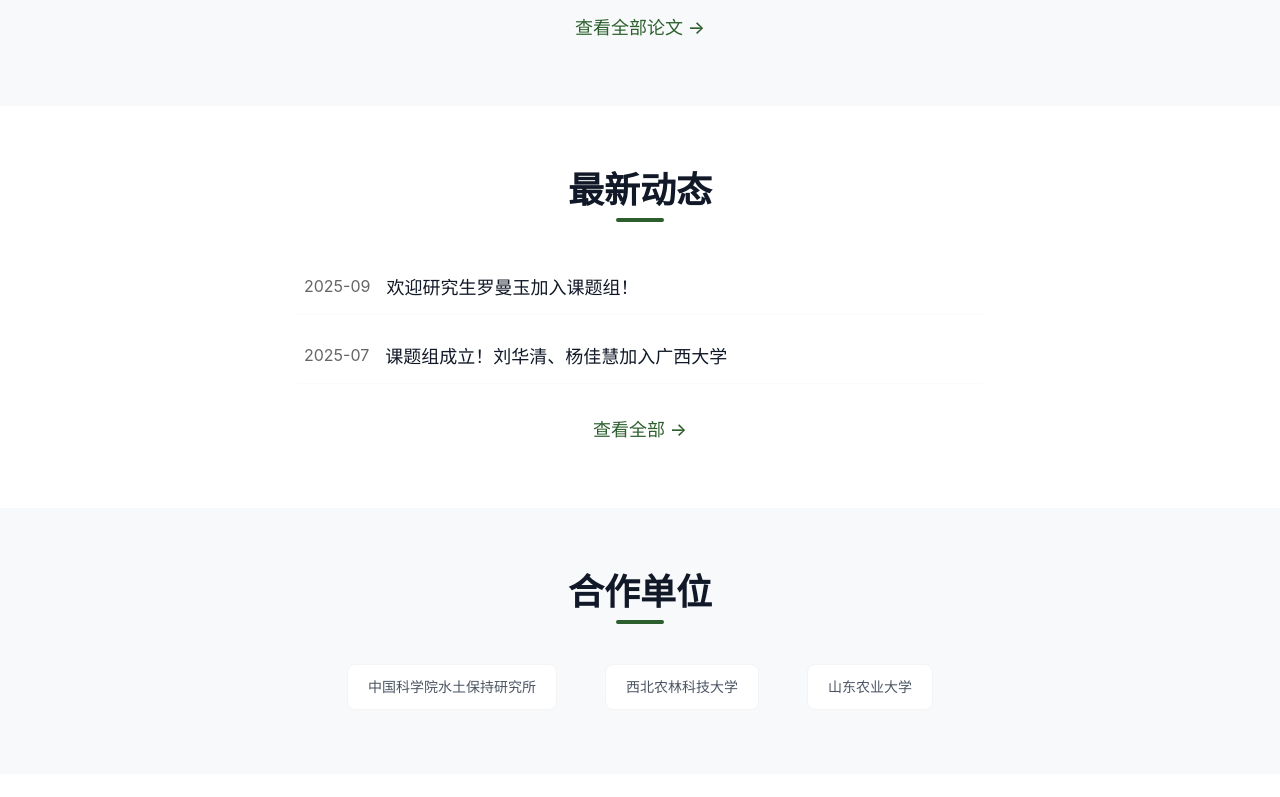
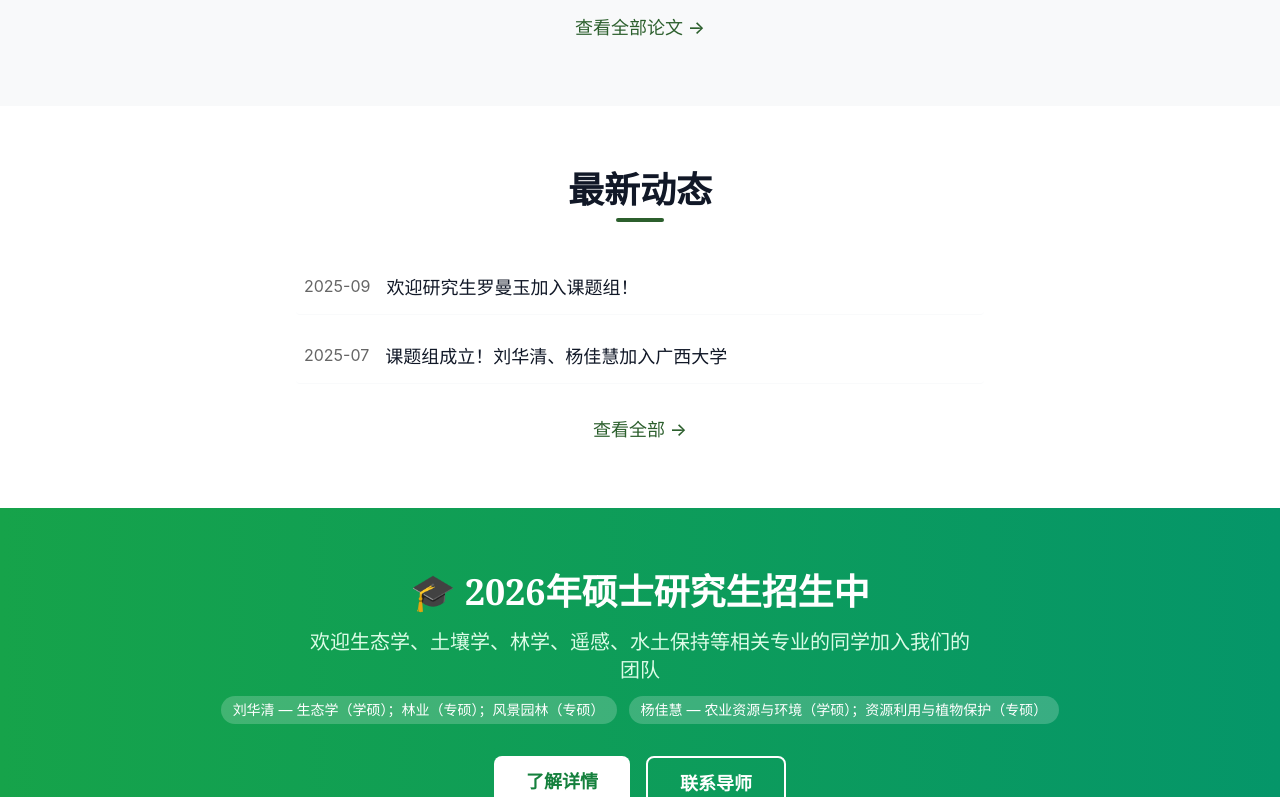
Before and after one commit to chliuhq/soil-ecology-lab, a Next.js app in the folder soil-ecology-lab/: page / in a window 1280 px wide. Shown: the part 2000-2797 px from the top of the page. Built offline with nearby package versions, Linux system fonts and the light colour scheme; no server answers.

Commit message:
feat: fix homepage news links + add recruitment banner

```diff
--- a/soil-ecology-lab/src/app/page.tsx
+++ b/soil-ecology-lab/src/app/page.tsx
@@ -152,7 +152,7 @@ export default function HomePage() {
           </FadeInOnScroll>
           <div className="max-w-2xl mx-auto space-y-4">
             {[...news].sort((a: any, b: any) => b.date.localeCompare(a.date)).slice(0, 5).map((n: any, i: number) => (
-              <Link key={i} href={`/news#news-${n.id}`}
+              <Link key={i} href={`/news/${n.id}`}
                 className="flex gap-4 items-start py-3 border-b border-gray-50 hover:bg-green-50/50 rounded px-2 -mx-2 transition-colors group">
                 <span className="text-base text-text-light whitespace-nowrap">{n.date}</span>
                 <p className="text-gray-900 group-hover:text-primary transition-colors">{lt(n.title)}</p>
@@ -164,6 +164,44 @@ export default function HomePage() {
               {t.home.viewAllNews} →
             </Link>
           </div>
+        </div>
+      </section>
+
+      {/* ===== 招生横幅 ===== */}
+      <section className="py-16 bg-gradient-to-r from-green-600 to-emerald-600 text-white">
+        <div className="container-main text-center">
+          <FadeInOnScroll>
+            <h2 className="text-3xl md:text-4xl font-serif font-bold mb-4">
+              {lt({ zh: "🎓 2026年硕士研究生招生中", en: "🎓 Now Recruiting 2026 Graduate Students" })}
+            </h2>
+            <p className="text-lg md:text-xl text-green-100 mb-3 max-w-2xl mx-auto">
+              {lt({
+                zh: "欢迎生态学、土壤学、林学、遥感、水土保持等相关专业的同学加入我们的团队",
+                en: "We welcome students from ecology, soil science, forestry, remote sensing, and related fields to join our team"
+              })}
+            </p>
+            <div className="flex flex-wrap gap-3 justify-center mb-8">
+              {members.pi.map((m) => (
+                <span key={m.id} className="px-3 py-1 bg-white/20 rounded-full text-sm">
+                  {lt(m.name)} — {lt(m.enrollment)}
+                </span>
+              ))}
+            </div>
+            <div className="flex gap-4 justify-center">
+              <Link
+                href="/joinus"
+                className="px-8 py-3 bg-white text-green-700 rounded-lg font-bold hover:bg-green-50 transition-colors text-lg"
+              >
+                {lt({ zh: "了解详情", en: "Learn More" })}
+              </Link>
+              <a
+                href={`mailto:${members.pi[0].email}`}
+                className="px-8 py-3 border-2 border-white text-white rounded-lg font-bold hover:bg-white/10 transition-colors text-lg"
+              >
+                {lt({ zh: "联系导师", en: "Contact Us" })}
+              </a>
+            </div>
+          </FadeInOnScroll>
         </div>
       </section>
 
```
